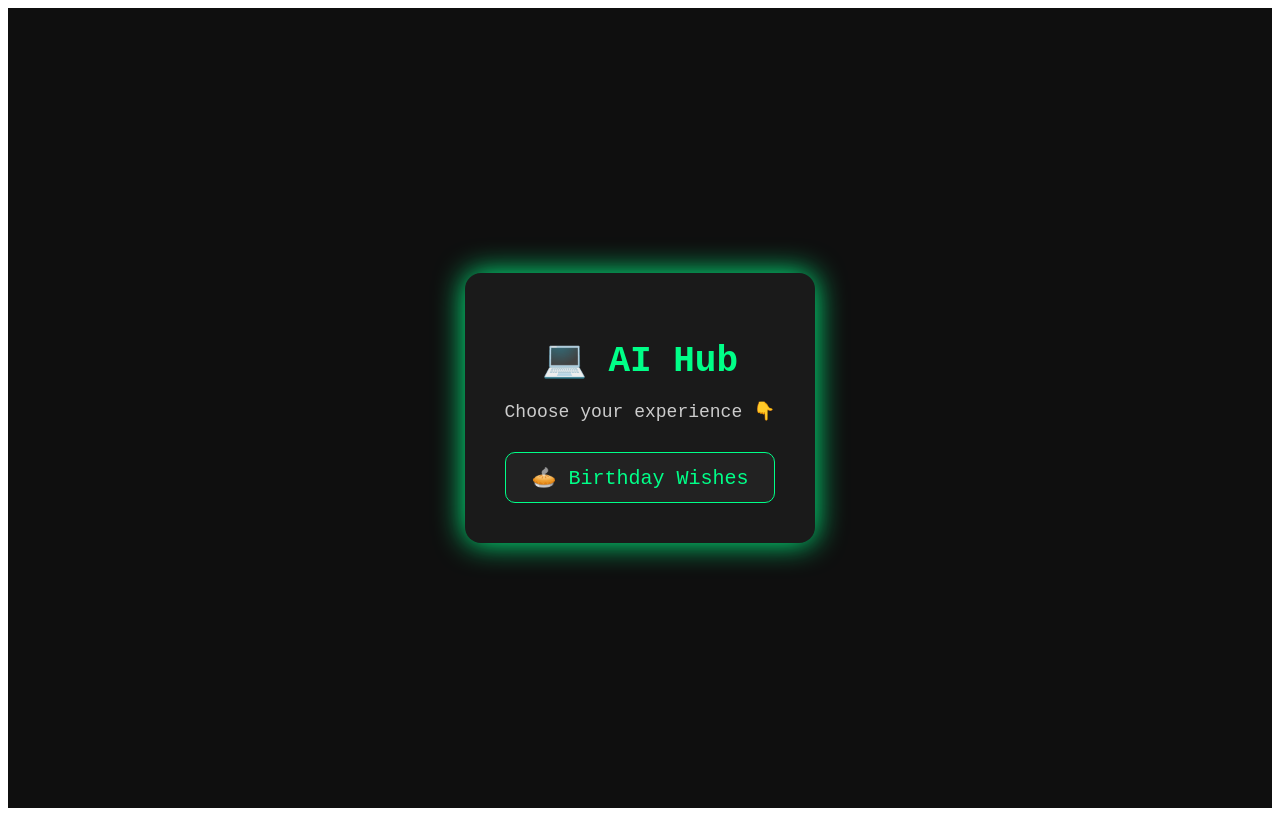
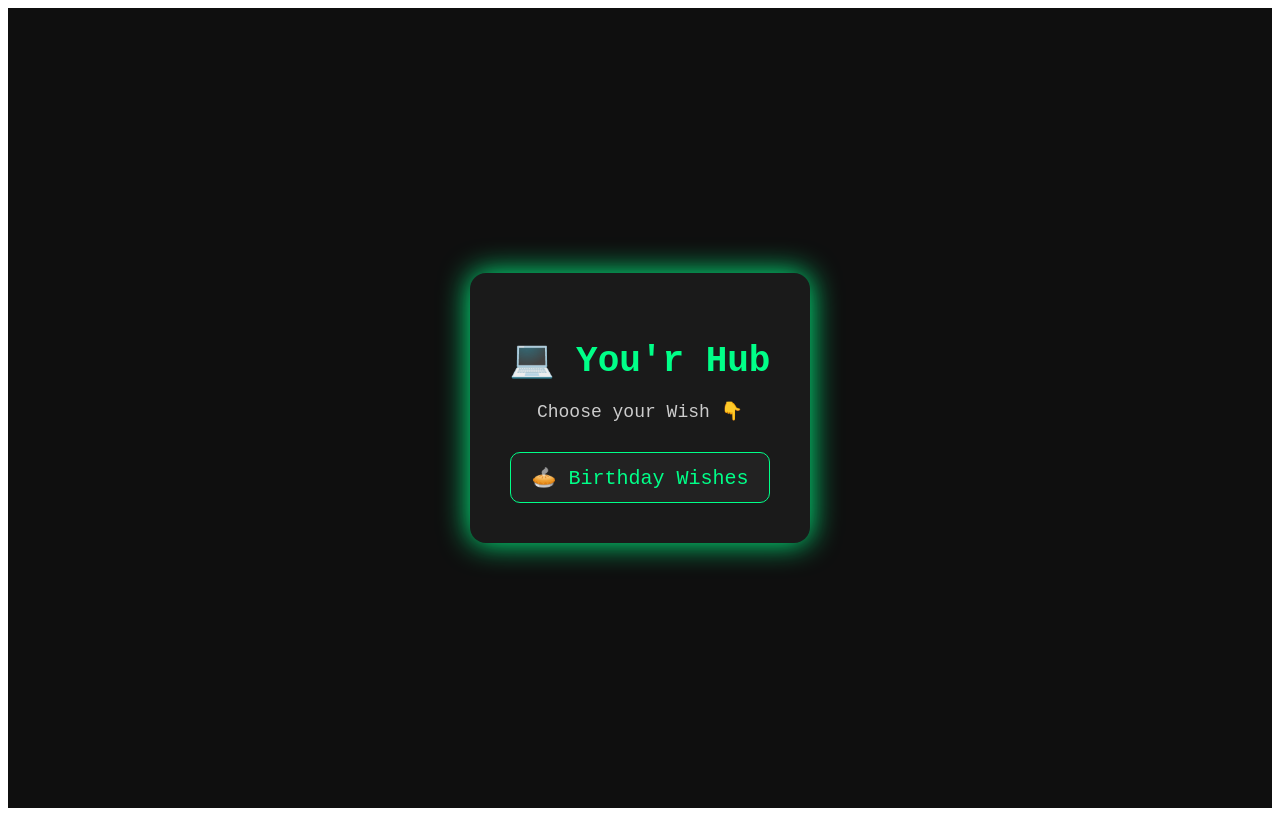
Before and after one commit to DADieAnotherDay/frontend, a Next.js app: page / in a window 1280 px wide. Built offline with nearby package versions, Linux system fonts and the light colour scheme.

Commit message:
Update index.js

```diff
--- a/pages/index.js
+++ b/pages/index.js
@@ -4,12 +4,12 @@ export default function Home() {
   return (
     <div style={styles.container}>
       <div style={styles.card}>
-        <h1 style={styles.heading}>💻 AI Hub</h1>
-        <p style={styles.subheading}>Choose your experience 👇</p>
+        <h1 style={styles.heading}>💻 You'r Hub</h1>
+        <p style={styles.subheading}>Choose your Wish 👇</p>
 
         <div style={styles.linkBox}>
 
-          <Link href="/bday" style={styles.link}>🥧 Birthday Wishes</Link>
+          <Link href="/Bday" style={styles.link}>🥧 Birthday Wishes</Link>
 
         </div>
       </div>
```
